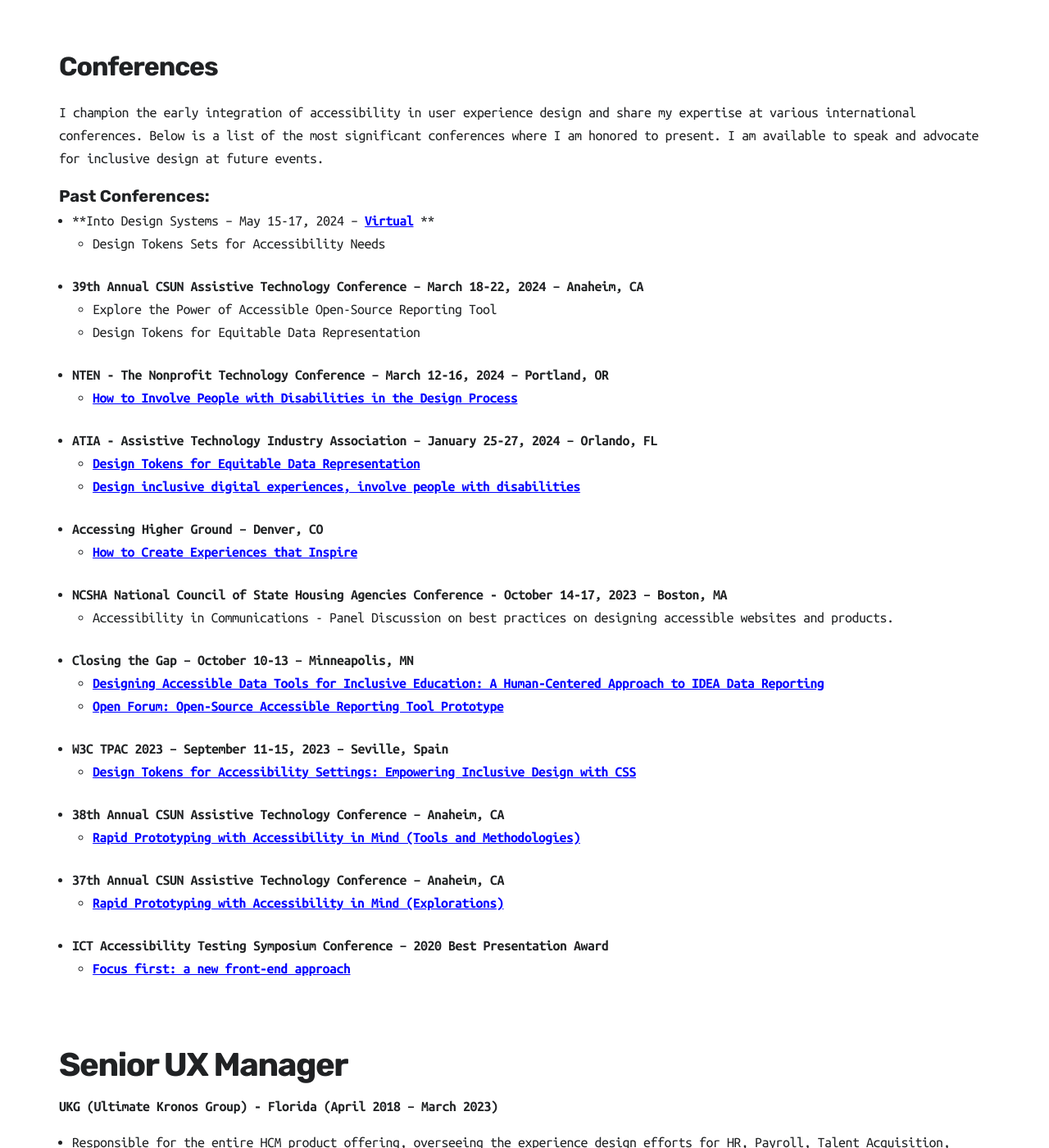
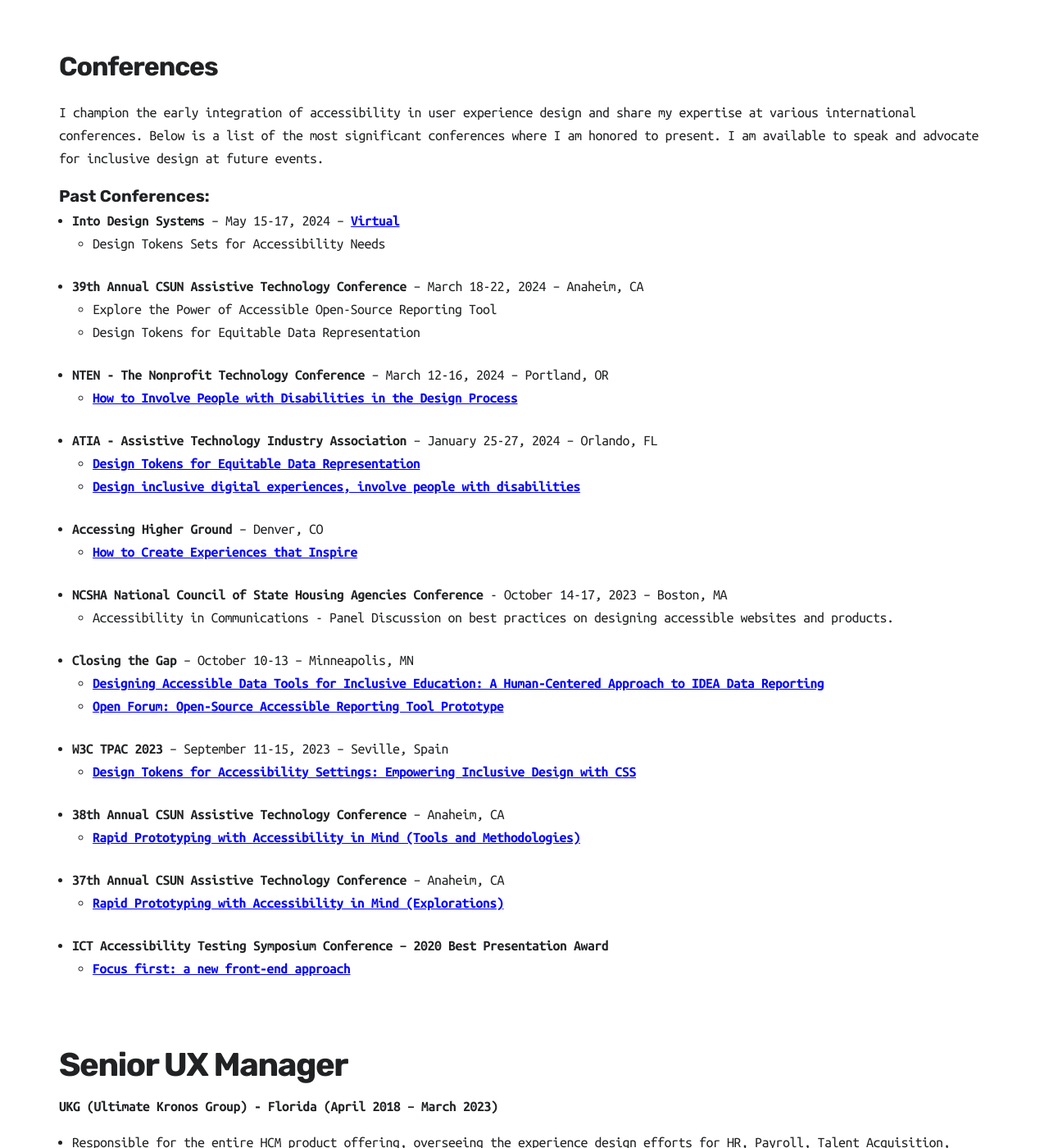
Before and after one commit to mpaiva/venus, a Jekyll site: the page built from _pages/resume.md, in a window 1280 px wide and 1400 px high, scrolled down 2386 px. Shown: the whole window at 82% size. Built offline with Jekyll 4.4.1, drawn with Linux system fonts in a browser that asks for light colours; nearby versions of some CDN libraries.

```diff
--- a/_pages/resume.md
+++ b/_pages/resume.md
@@ -54,38 +54,38 @@ I champion the early integration of accessibility in user experience design and
 
 ##### Past Conferences:
 
-- **Into Design Systems – May 15-17, 2024 – [Virtual](https://www.intodesignsystems.com/agenda) **
+- **Into Design Systems** – May 15-17, 2024 – [Virtual](https://www.intodesignsystems.com/agenda)
   - Design Tokens Sets for Accessibility Needs
 
-- **39th Annual CSUN Assistive Technology Conference – March 18-22, 2024 – Anaheim, CA**
+- **39th Annual CSUN Assistive Technology Conference** – March 18-22, 2024 – Anaheim, CA
   - Explore the Power of Accessible Open-Source Reporting Tool
   - Design Tokens for Equitable Data Representation
 
 
-- **NTEN - The Nonprofit Technology Conference – March 12-16, 2024 – Portland, OR**
+- **NTEN - The Nonprofit Technology Conference** – March 12-16, 2024 – Portland, OR
   - [How to Involve People with Disabilities in the Design Process](https://www.nten.org/)
 
-- **ATIA - Assistive Technology Industry Association – January 25-27, 2024 – Orlando, FL**
+- **ATIA - Assistive Technology Industry Association** – January 25-27, 2024 – Orlando, FL
   - [Design Tokens for Equitable Data Representation](https://www.atia.org/24conference/)
   - [Design inclusive digital experiences, involve people with disabilities](https://www.atia.org/24conference/)
 
-- **Accessing Higher Ground – Denver, CO**
+- **Accessing Higher Ground** – Denver, CO
   - [How to Create Experiences that Inspire](https://accessinghigherground.org/how-to-create-accessible-experiences-that-inspire/)
 
-- **NCSHA National Council of State Housing Agencies Conference - October 14-17, 2023 – Boston, MA**
+- **NCSHA National Council of State Housing Agencies Conference** - October 14-17, 2023 – Boston, MA
    - Accessibility in Communications - Panel Discussion on best practices on designing accessible websites and products.
 
-- **Closing the Gap – October 10-13 – Minneapolis, MN**
+- **Closing the Gap** – October 10-13 – Minneapolis, MN
    - [Designing Accessible Data Tools for Inclusive Education: A Human-Centered Approach to IDEA Data Reporting](https://www.closingthegap.com/conf-23-presentation/designing-accessible-data-tools-for-inclusive-education-a-human-centered-approach-to-idea-data-reporting/)
    - [Open Forum: Open-Source Accessible Reporting Tool Prototype](https://www.closingthegap.com/conf-23-presentation/open-forum-open-source-accessible-reporting-tool-prototype/)
 
-- **W3C TPAC 2023 – September 11-15, 2023 – Seville, Spain**
+- **W3C TPAC 2023** – September 11-15, 2023 – Seville, Spain
    - [Design Tokens for Accessibility Settings: Empowering Inclusive Design with CSS](https://github.com/w3c/tpac2023-breakouts/issues/10)
 
-- **38th Annual CSUN Assistive Technology Conference – Anaheim, CA**
+- **38th Annual CSUN Assistive Technology Conference** – Anaheim, CA
    - [Rapid Prototyping with Accessibility in Mind (Tools and Methodologies)](https://www.csun.edu/cod/conference/sessions/2023/index.php/public/presentations/view/1467)
 
-- **37th Annual CSUN Assistive Technology Conference – Anaheim, CA**
+- **37th Annual CSUN Assistive Technology Conference** – Anaheim, CA
    - [Rapid Prototyping with Accessibility in Mind (Explorations)](https://www.csun.edu/cod/conference/sessions/2022/index.php/public/presentations/view/2412)
 
 - **ICT Accessibility Testing Symposium Conference – 2020 Best Presentation Award**
```
